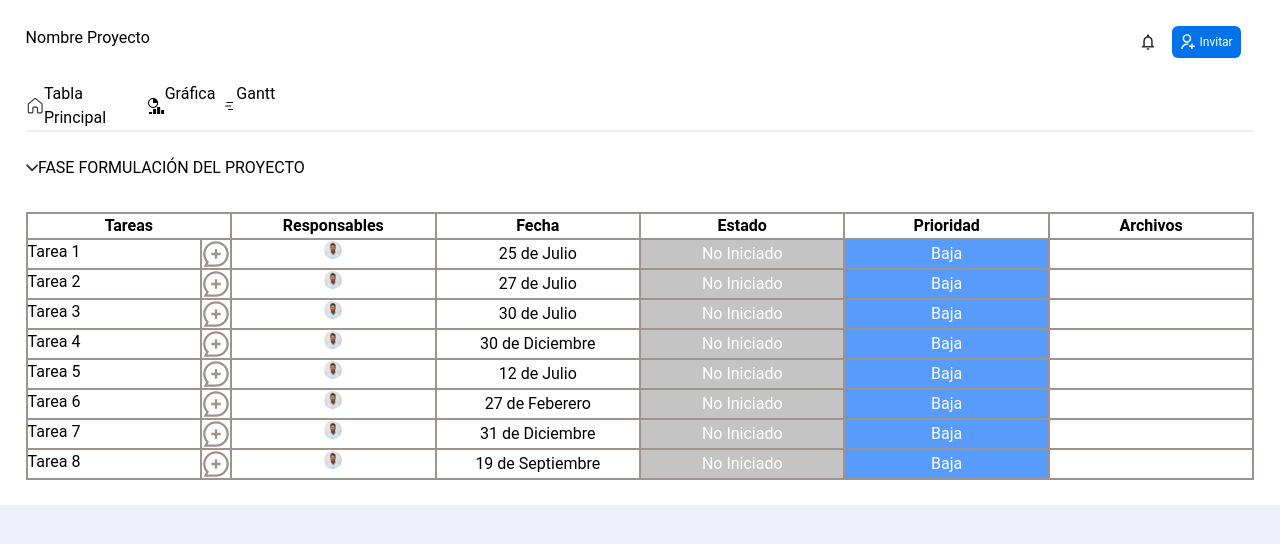
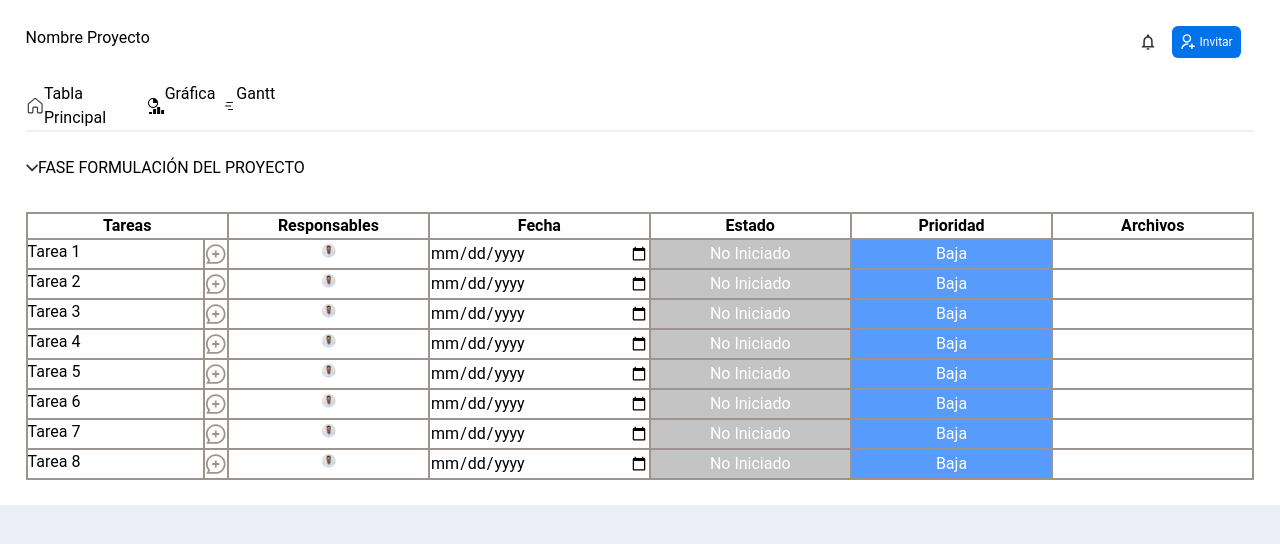
Before and after one commit to XelApps23/proyectosmuni, a Next.js app: page /taskList in a window 1280 px wide. Shown: the top 544 px of the page. Built offline with nearby package versions, Linux system fonts and the light colour scheme.

Commit message:
calendar

```diff
--- a/pages/taskList.tsx
+++ b/pages/taskList.tsx
@@ -47,7 +47,7 @@ export default function taskList () {
     {
       id: 5,
       task: 'Tarea 6',
-      date: '27 de Feberero',
+      date: '27 de Febrero',
       status: 'No Iniciado'
     },
     {
@@ -173,7 +173,7 @@ export default function taskList () {
     setControls(newControls)
   }
   return (
-    <div className='bg-white1 p-[2%]'>
+    <div className='bg-white1 p-[2%]' lang="es-GT">
       <TaskListHeader/>
       <div className='flex'>
         <div className='w-[1%]'>
@@ -195,15 +195,17 @@ export default function taskList () {
         <tbody >
           {tasks.map((task) => (
             <tr key={task.id}>
-              <td className="border-solid border-gray3 border-2">
-                  <div className='flex'>
-                    <div className='w-[85%] grid grid-cols-2 group'>
+               <td className="border-solid border-gray3 border-2">
+                  <div className='flex hover:border-solid hover:border-blue2 hover:border-2
+                active:border-solid active:border-blue2 active:border-2
+                focus:border-solid focus:border-blue2 focus:border-2'>
+                    <div className='w-[90%] grid grid-cols-2 group'>
                         <p>{task.task}</p>
                         <div className='self-end group'>
                         <div className='invisible group-hover:visible'>
-                            <Link className='flex text-gray3' href='/task'>
+                            <Link className='flex text-gray3 text-sm' href='/task'>
                               Abrir
-                              <div className='w-5 h-5'> <ArrowFitIcon/> </div>
+                              <div className='w-5 h-4'> <ArrowFitIcon/> </div>
                             </Link>
                             <div className='flex relative -bottom'>
                             <div className='absolute grid place-items-center'>
@@ -214,11 +216,11 @@ export default function taskList () {
                         </div>
                         </div>
                     </div>
-                    <div className='w-[15%] border-l-solid border-l-gray3 border-l-2' onMouseOut={() => { changeStatusChat(task.id, false) }} onMouseOver={() => { changeStatusChat(task.id, true) }}>
+                    <div className='w-[12%] border-l-solid border-l-gray3 border-l-2' onMouseOut={() => { changeStatusChat(task.id, false) }} onMouseOver={() => { changeStatusChat(task.id, true) }}>
                       {
                         controls[task.id].chat
                           ? <div>
-                              <button className='w-7 h-7 grid align-center justify-center'>
+                              <button className='h-6 grid align-center justify-center'>
                                 <ChatHoverIcon/>
                               </button>
                               <div className='relative -bottom'>
@@ -229,7 +231,7 @@ export default function taskList () {
                               </div>
                             </div>
                           : <div className='grid place-items-center'>
-                              <button className='w-7 h-7 p-0'>
+                              <button className='h-7 p-0'>
                                 <ChatIcon/>
                               </button>
                             </div>
@@ -238,18 +240,22 @@ export default function taskList () {
                   </div>
               </td>
               <td className="border-solid border-gray3 border-2 group">
+                <div className='border-solid border-2 border-transparent hover:border-blue2 hover:border-2
+                active:border-solid active:border-blue2 active:border-2
+                focus:border-solid focus:border-blue2 focus:border-2'>
                 <button onClick={() => { changeClickResponsible(task.id) }}>
                   <div className='grid'>
-                    <div className='w-[10%] place-self-center'>
+                    <div className='w-[8%] place-self-center'>
                       <ResponsibleIcon/>
                     </div>
-                  </div>
                   <div className='relative'>
-                    <div className='invisible group-hover:visible mx-2 my-2 absolute -bottom-2 left-0 h-4 w-4'>
+                    <div className='invisible group-hover:visible mx-1 my-1 absolute -bottom-2 left-0 h-4 w-4'>
                         <AddIcon/>
                     </div>
                   </div>
+                  </div>
                 </button>
+                </div>
                 {
                 controls[task.id].isClickResponsible &&
                 <div className='relative -bottom'>
@@ -276,9 +282,13 @@ export default function taskList () {
                 </div>
               }
               </td>
-              <td className="border-solid border-gray3 border-2 text-center">{task.date}</td>
+              <td className="border-solid border-gray3 border-2 text-center">
+                <input type="date" className='w-[100%] rounded-none'></input>
+              </td>
               <td className={ controls[task.id].bgStatus } id = { 'Status' + controls[task.id].id}>
-                <div>
+                <div className='hover:border-solid hover:border-blue2 hover:border-2
+                active:border-solid active:border-blue2 active:border-2
+                focus:border-solid focus:border-blue2 focus:border-2'>
                   <button className='w-[100%]' onClick={() => changeOpenStatus(task.id)}>
                     <p className='text-white1' id = { 'TextStatus' + controls[task.id].id }>{controls[task.id].stateStatus}</p>
                     {
@@ -311,9 +321,12 @@ export default function taskList () {
                   </button>
                 </div>
               </td>
-              <td className={ controls[task.id].bgPriority } id = { 'Priority' + controls[task.id].id}>
+              <td className={ `${controls[task.id].bgPriority}` } id = { 'Priority' + controls[task.id].id}>
                 <div>
-                  <button className='w-[100%]' onClick={() => changeOpenPriority(task.id)}>
+                  <button className='w-[100%] group
+                hover:border-solid hover:border-blue2 hover:border-2
+                active:border-solid active:border-blue2 active:border-2
+                focus:border-solid focus:border-blue2 focus:border-2' onClick={() => changeOpenPriority(task.id)}>
                     <p className='text-white1' id = { 'Text' + controls[task.id].id }>{controls[task.id].statePriority}</p>
                     {
                     controls[task.id].isOpenPriority &&
@@ -346,7 +359,10 @@ export default function taskList () {
                 </div>
               </td>
               <td className="border-solid border-gray3 border-2 group">
-                <div className='invisible group-hover:visible grid'>
+                <div className='w-[100%] h-[100%] invisible group-hover:visible grid
+                hover:border-solid hover:border-blue2 hover:border-2
+                active:border-solid active:border-blue2 active:border-2
+                focus:border-solid focus:border-blue2 focus:border-2'>
                   <button className='w-[10%] place-self-center'>
                     <DocumentAddIcon/>
                   </button>
```
